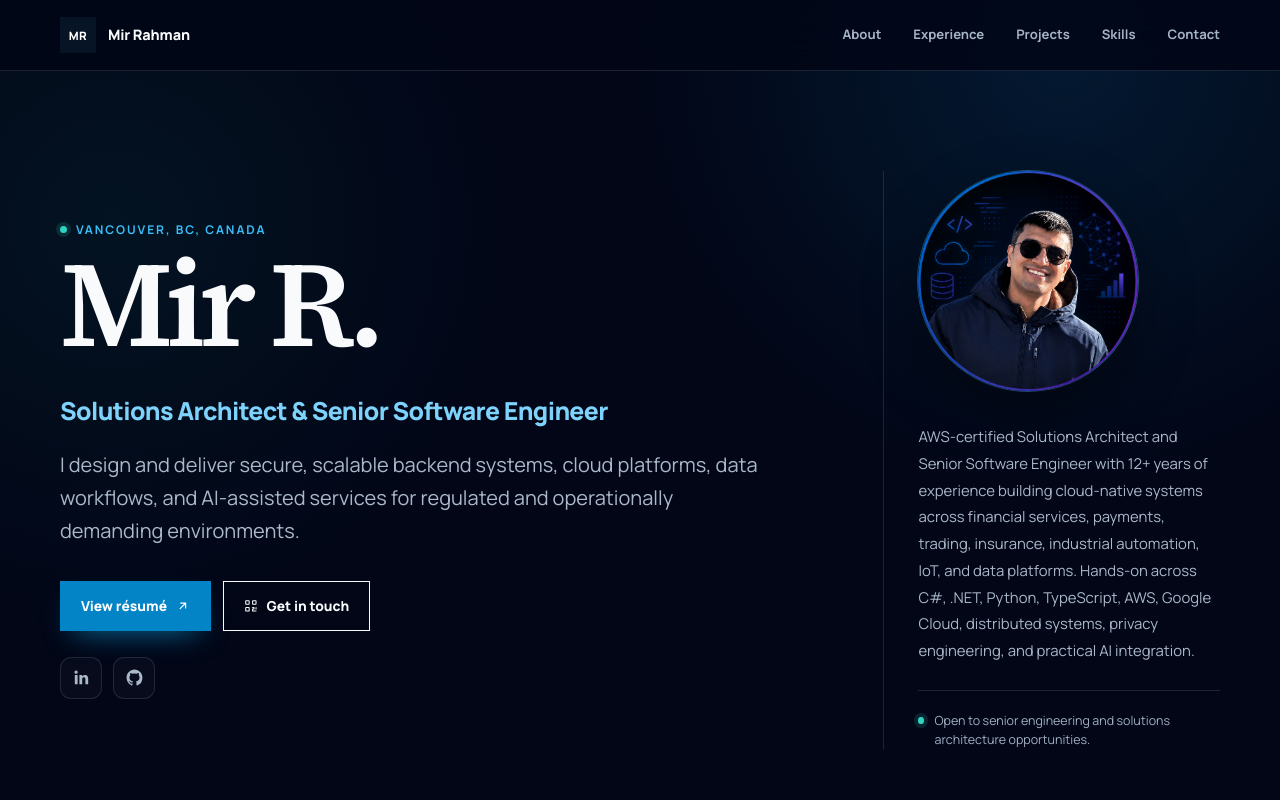
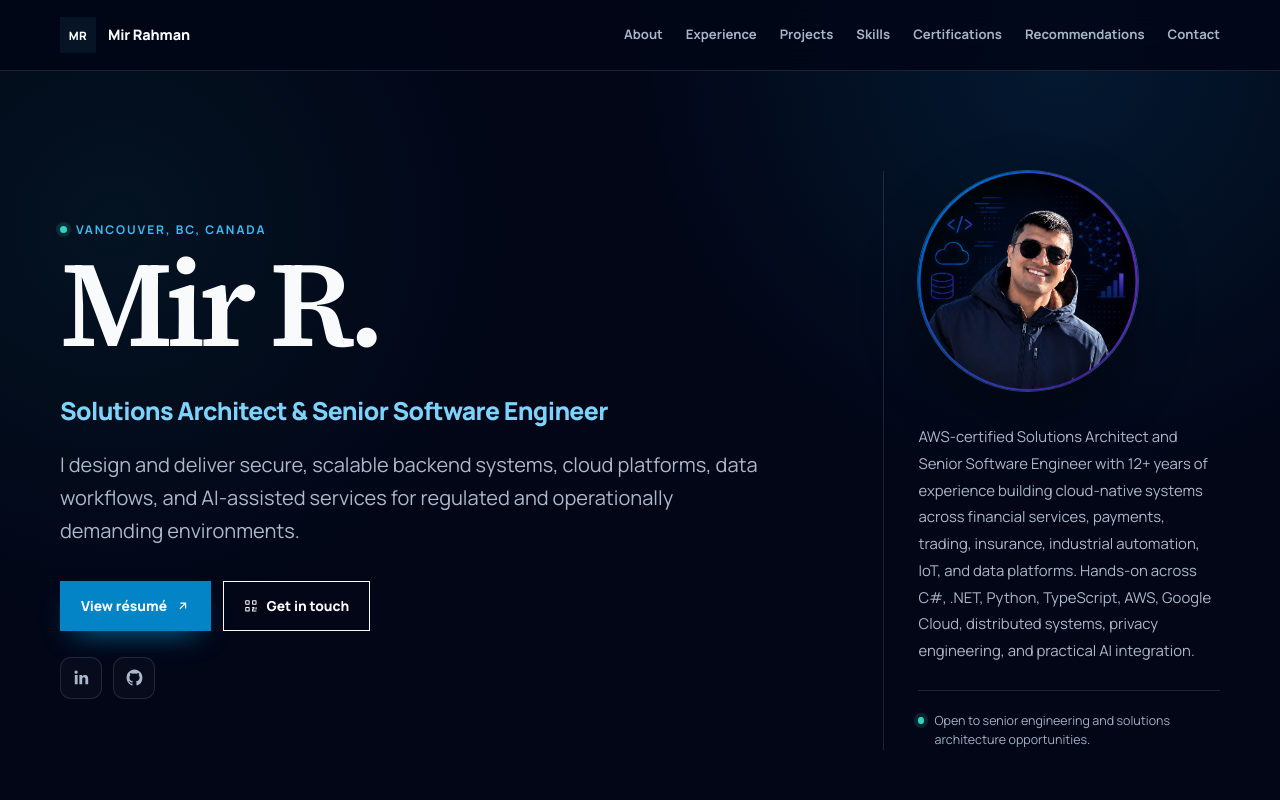
Before and after one commit to mirrahman-ca/portfolio, a Next.js app: page / in a window 1280 px wide. Shown: the top 800 px of the page. Built offline with nearby package versions, Linux system fonts and the light colour scheme.

Commit message:
updated navigation

```diff
--- a/app/globals.css
+++ b/app/globals.css
@@ -46,7 +46,7 @@ button, a { -webkit-tap-highlight-color: transparent; }
 .brand { display: inline-flex; align-items: center; gap: 12px; font-size: .9rem; }
 .brand span { width: 36px; height: 36px; display: grid; place-items: center; background: var(--navy); color: white; font-size: .72rem; font-weight: 800; letter-spacing: .04em; }
 .brand strong { font-weight: 750; letter-spacing: -.01em; }
-.desktop-nav { display: flex; align-items: center; gap: 32px; }
+.desktop-nav { display: flex; align-items: center; gap: clamp(15px, 1.8vw, 26px); }
 .desktop-nav a, .mobile-nav a { color: #a6b4c7; font-size: .82rem; font-weight: 650; transition: color .2s ease; }
 .desktop-nav a:hover { color: var(--accent); }
 .menu-button { display: none; appearance: none; border: 0; background: none; color: var(--ink); font: inherit; font-size: .84rem; font-weight: 700; cursor: pointer; }
--- a/app/page.tsx
+++ b/app/page.tsx
@@ -82,7 +82,7 @@ export default function Home() {
           </div>
         </section>
 
-        <section className="section section-tinted certifications-section" aria-labelledby="certifications-title">
+        <section id="certifications" className="section section-tinted certifications-section" aria-labelledby="certifications-title">
           <div className="shell">
             <SectionHeading eyebrow="Certifications" title="Validated cloud expertise." />
             <div className="certification-grid">
@@ -97,7 +97,7 @@ export default function Home() {
           </div>
         </section>
 
-        <section className="section recommendations-section" aria-labelledby="recommendations-title">
+        <section id="recommendations" className="section recommendations-section" aria-labelledby="recommendations-title">
           <div className="shell">
             <div className="recommendations-header">
               <SectionHeading eyebrow="Recommendations" title="Trusted by the people I’ve worked with." intro="Feedback from engineering leaders and colleagues across the teams and systems we built together." />
--- a/components/header.tsx
+++ b/components/header.tsx
@@ -8,6 +8,8 @@ const navigation = [
   ["Experience", "#experience"],
   ["Projects", "#projects"],
   ["Skills", "#skills"],
+  ["Certifications", "#certifications"],
+  ["Recommendations", "#recommendations"],
   ["Contact", "#contact"],
 ] as const;
 
```
